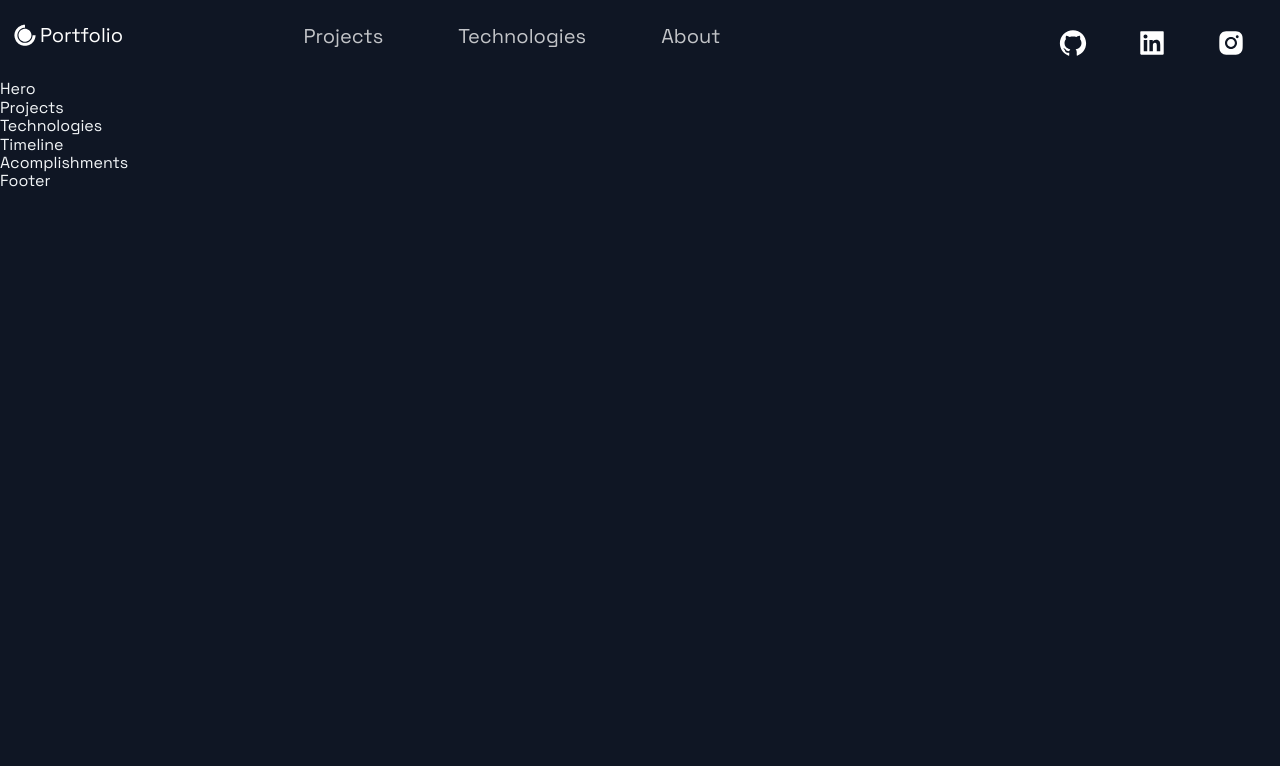
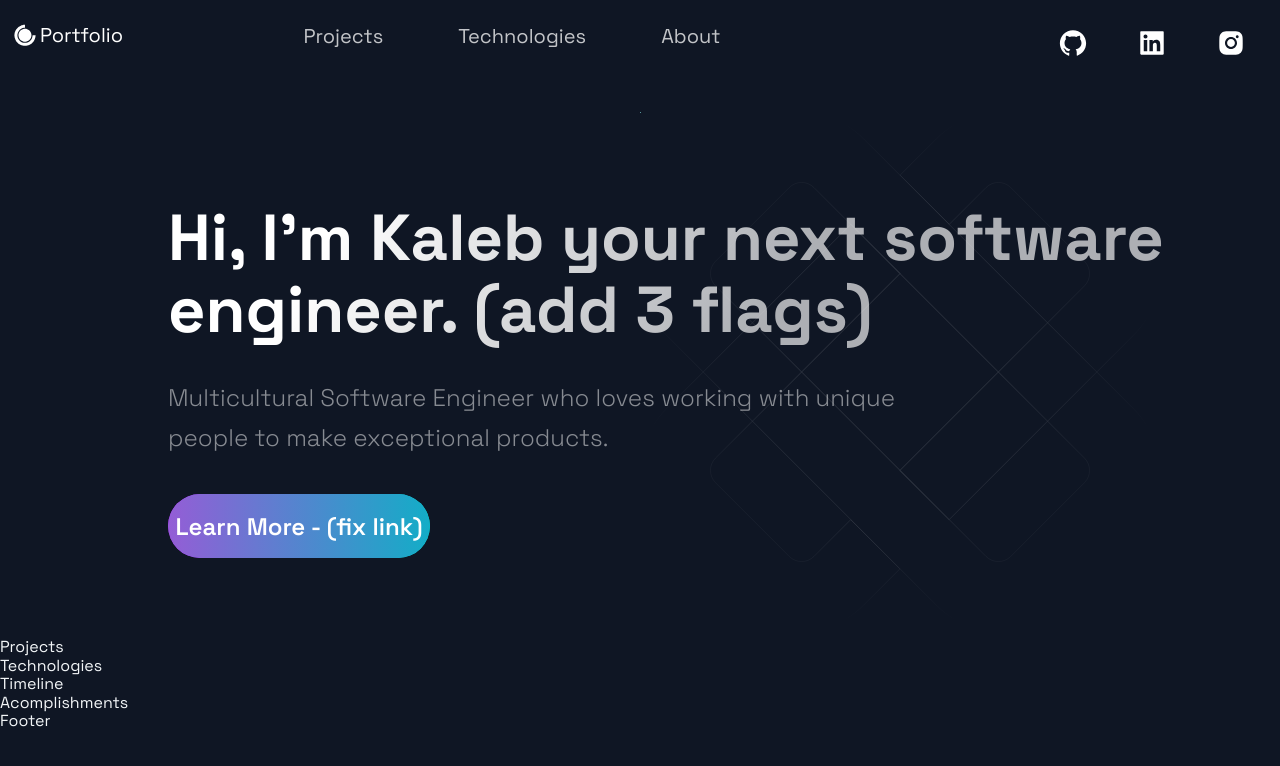
Before and after one commit to YugenFox/portfolio_website, a Next.js app: page / in a window 1280 px wide. Shown: the top 766 px of the page. Built offline with nearby package versions, Linux system fonts and the light colour scheme.

Commit message:
Hero done, now Projects
9:06:06

```diff
--- a/src/components/Hero/Hero.js
+++ b/src/components/Hero/Hero.js
@@ -1,13 +1,25 @@
-import React from 'react';
+import React from "react";
 
-import { Section, SectionText, SectionTitle } from '../../styles/GlobalComponents';
-import Button from '../../styles/GlobalComponents/Button';
-import { LeftSection } from './HeroStyles';
+import {
+  Section,
+  SectionText,
+  SectionTitle,
+} from "../../styles/GlobalComponents";
+import Button from "../../styles/GlobalComponents/Button";
+import { LeftSection } from "./HeroStyles";
 
-const Hero = (props) => (
-  <div>
-    Hero
-  </div>
+const Hero = () => (
+  <Section>
+    <LeftSection>
+      <SectionTitle main center>
+      {/* Welcome To <br />
+        My Personal Portfolio */}
+        Hi, I'm Kaleb your next software engineer. (add 3 flags)
+      </SectionTitle>
+      <SectionText>Multicultural Software Engineer who loves working with unique people to make exceptional products.</SectionText>
+      <Button onClick={() => window.location = 'https://google.com/should prob make this jump to my projects part of page'}>Learn More - (fix link)</Button>
+    </LeftSection>
+  </Section>
 );
 
 export default Hero;
--- a/src/pages/index.js
+++ b/src/pages/index.js
@@ -10,10 +10,10 @@ import { Section } from '../styles/GlobalComponents';
 const Home = () => {
   return (
     <Layout>
-      {/* <Section grid> */}
+      <Section grid>
         <Hero />
-        {/* <BgAnimation /> */}
-      {/* </Section> */}
+        <BgAnimation />
+      </Section>
       <Projects />
       <Technologies />
       <Timeline />
```
